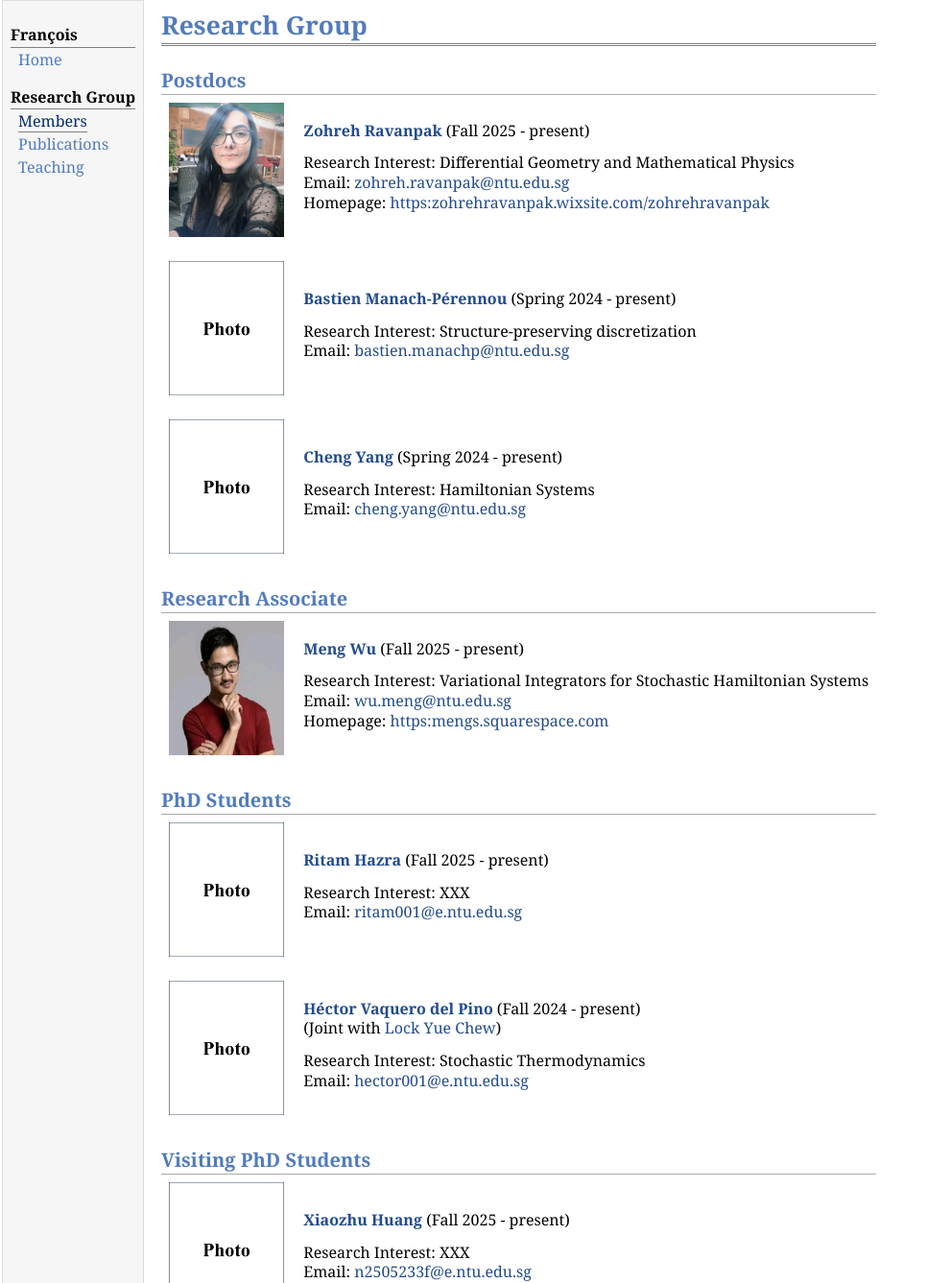
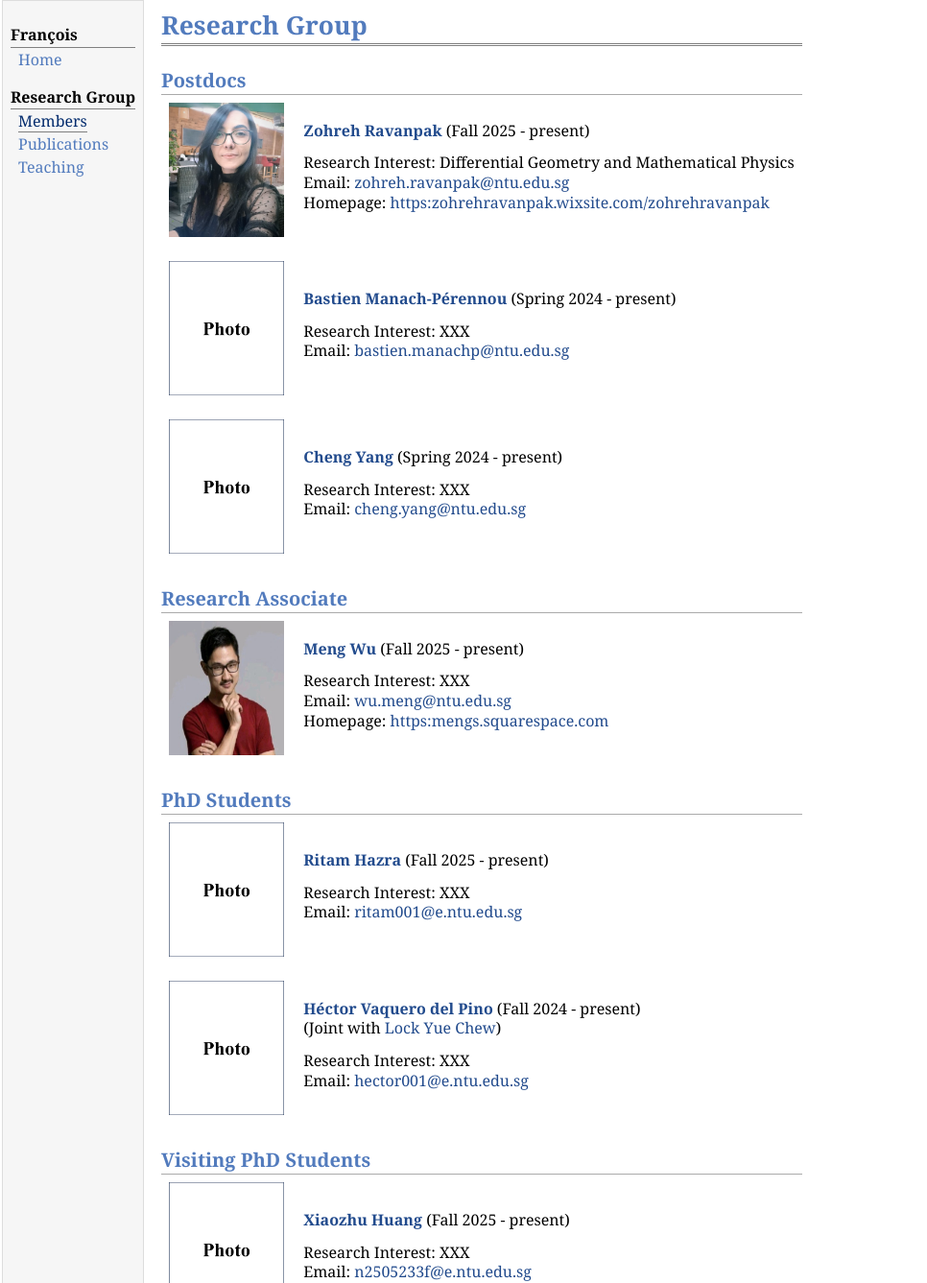
Before and after one commit to francoisgaybalmaz/francoisgaybalmaz.github.io, a plain HTML site: page members.html in a window 1280 px wide. Shown: the part 2-1339 px from the top of the page at 96% size, without its empty margins (0-966 px from the left). Drawn offline with Linux system fonts and the light colour scheme.

Commit message:
20251111

```diff
--- a/members.html
+++ b/members.html
@@ -33,20 +33,20 @@ Homepage: <a href="https://zohrehravanpak.wixsite.com/zohrehravanpak">https:<i><
 <table class="imgtable"><tr><td>
 <img src="Pictures/photo.png" alt="alt text" width="120px" height="140px" />&nbsp;</td>
 <td align="left"><p><a href=""><b>Bastien Manach-Pérennou</b></a> (Spring 2024 - present) <br /></p>
-<p>Research Interest:  Structure-preserving discretization<br />
+<p>Research Interest:  XXX <br />
 Email: <a href="mailto:bastien.manachp@ntu.edu.sg">bastien.manachp@ntu.edu.sg</a></p>
 </td></tr></table>
 <table class="imgtable"><tr><td>
 <img src="Pictures/photo.png" alt="alt text" width="120px" height="140px" />&nbsp;</td>
 <td align="left"><p><a href=""><b>Cheng Yang</b></a> (Spring 2024 - present) <br /></p>
-<p>Research Interest:  Hamiltonian Systems <br />
+<p>Research Interest:  XXX <br />
 Email: <a href="mailto:cheng.yang@ntu.edu.sg">cheng.yang@ntu.edu.sg</a></p>
 </td></tr></table>
 <h2>Research Associate</h2>
 <table class="imgtable"><tr><td>
 <img src="Pictures/Meng.jpg" alt="alt text" width="120px" height="140px" />&nbsp;</td>
 <td align="left"><p><a href="https://mengs.squarespace.com/"><b>Meng Wu</b></a> (Fall 2025 - present) <br /></p>
-<p>Research Interest:  Variational Integrators for Stochastic Hamiltonian Systems<br />
+<p>Research Interest: XXX <br />
 Email: <a href="mailto:wu.meng@ntu.edu.sg">wu.meng@ntu.edu.sg</a> <br />
 Homepage: <a href="https://mengs.squarespace.com">https:<i></i>mengs.squarespace.com</a></p>
 </td></tr></table>
@@ -61,7 +61,7 @@ Email: <a href="mailto:ritam001@e.ntu.edu.sg">ritam001@e.ntu.edu.sg</a> </p>
 <img src="Pictures/photo.png" alt="alt text" width="120px" height="140px" />&nbsp;</td>
 <td align="left"><p><a href=""><b>Héctor Vaquero del Pino</b></a> (Fall 2024 - present)<br />
 (Joint with <a href="https://sites.google.com/view/lockyuechew/home">Lock Yue Chew</a>)<br /></p>
-<p>Research Interest:  Stochastic Thermodynamics<br />
+<p>Research Interest:  XXX <br />
 Email: <a href="mailto:hector001@e.ntu.edu.sg">hector001@e.ntu.edu.sg</a> </p>
 </td></tr></table>
 <h2>Visiting PhD Students</h2>
```
Also changed, not shown: 1 other file.
